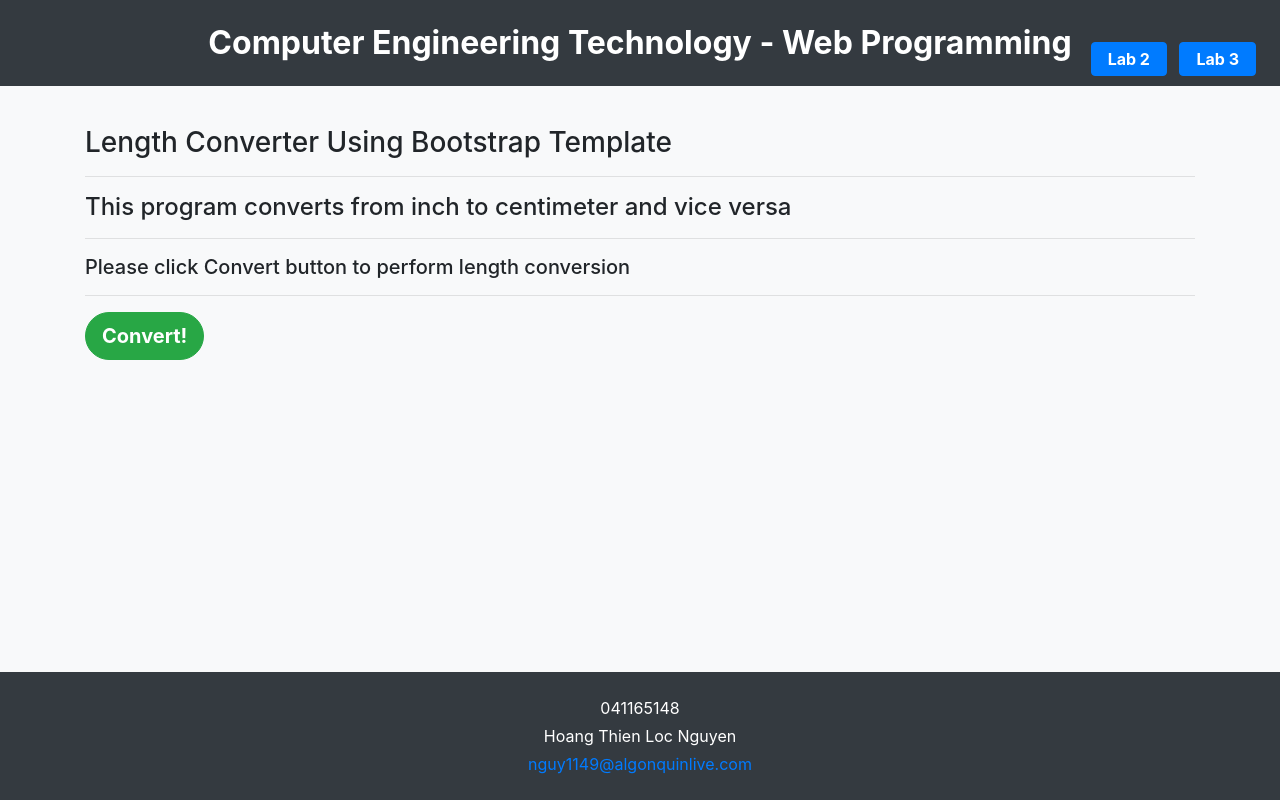
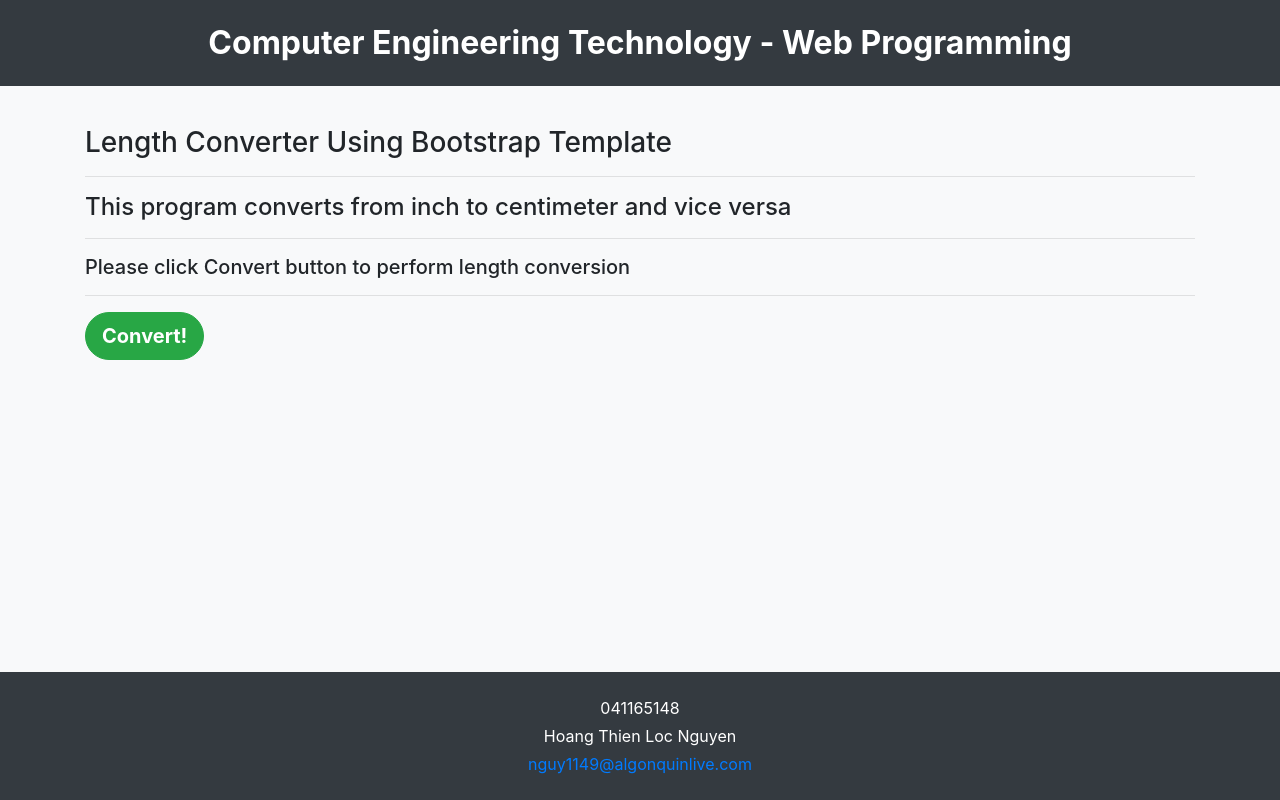
Before and after one commit to Ben-NHTL/Centimeters-Inches-Unit-Converter-Website, a plain HTML site: page index.html in a window 1280 px wide. Drawn offline with nearby package versions, Linux system fonts and the light colour scheme.

Commit message:
Add files via upload
edited index file

```diff
--- a/index.html
+++ b/index.html
@@ -52,10 +52,6 @@
     <!-- HEADER -->
     <header class="bg-dark text-white text-center py-4 mb-3 position-relative">
         <h2 class="font-weight-bold mb-0">Computer Engineering Technology - Web Programming</h2>
-        <div class="position-absolute" style="bottom: 10px; right: 20px;">
-            <a href="Lab_2/index.html" class="btn btn-primary mx-1 px-3 py-1 text-white font-weight-bold">Lab 2</a>
-            <a href="Lab_3/index.html" class="btn btn-primary mx-1 px-3 py-1 text-white font-weight-bold">Lab 3</a>
-        </div>
 
     </header>
 
```
